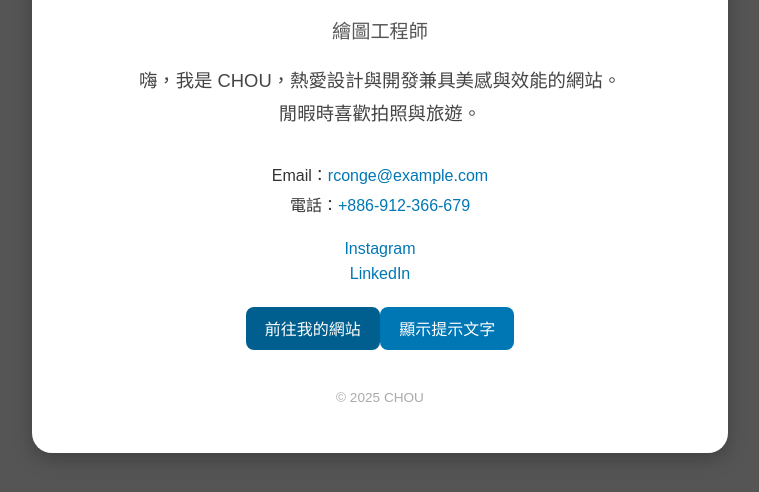
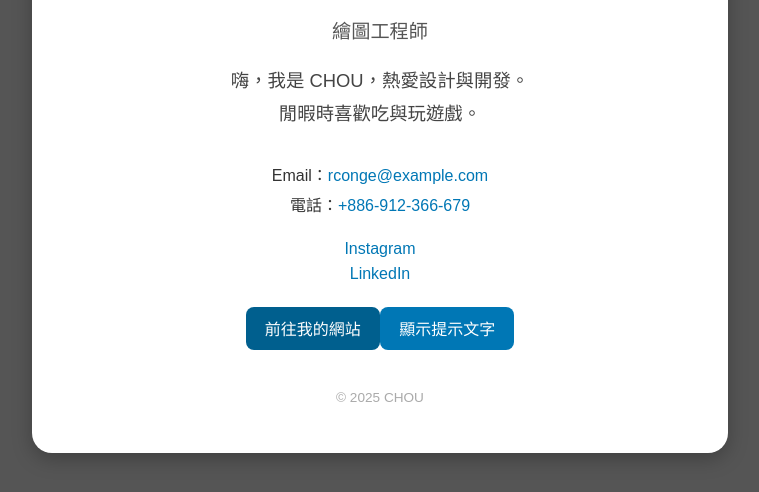
Before and after one commit to CHOU626/info626, a plain HTML site: page index.html in a window 1280 px wide. Shown: the part 308-800 px from the top of the page, without its empty margins (260-1019 px from the left). Drawn offline with Linux system fonts and the light colour scheme.

Commit message:
Update index.html

```diff
--- a/index.html
+++ b/index.html
@@ -13,8 +13,8 @@
     <p class="title">繪圖工程師</p>
 
     <p class="intro">
-      嗨，我是 CHOU，熱愛設計與開發兼具美感與效能的網站。<br>
-      閒暇時喜歡拍照與旅遊。
+      嗨，我是 CHOU，熱愛設計與開發。<br>
+      閒暇時喜歡吃與玩遊戲。
     </p>
 
     <ul>
```
